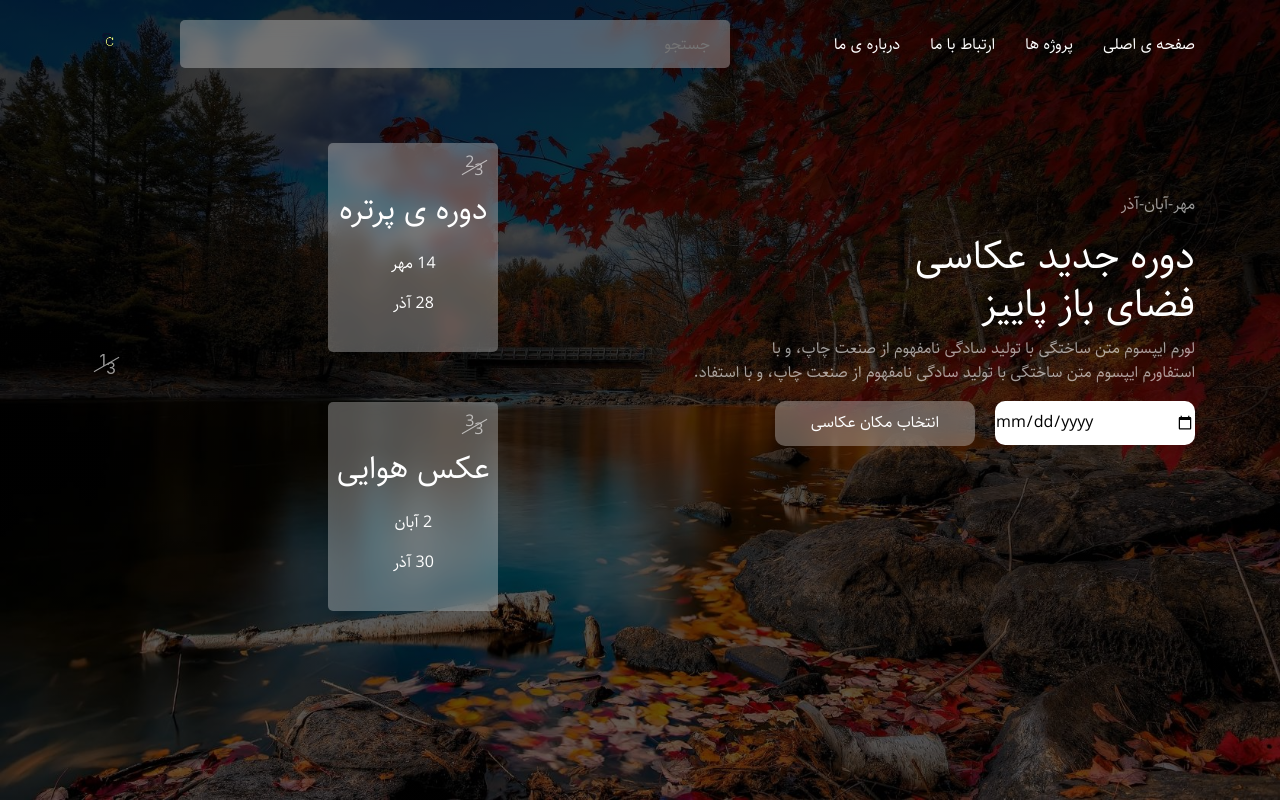
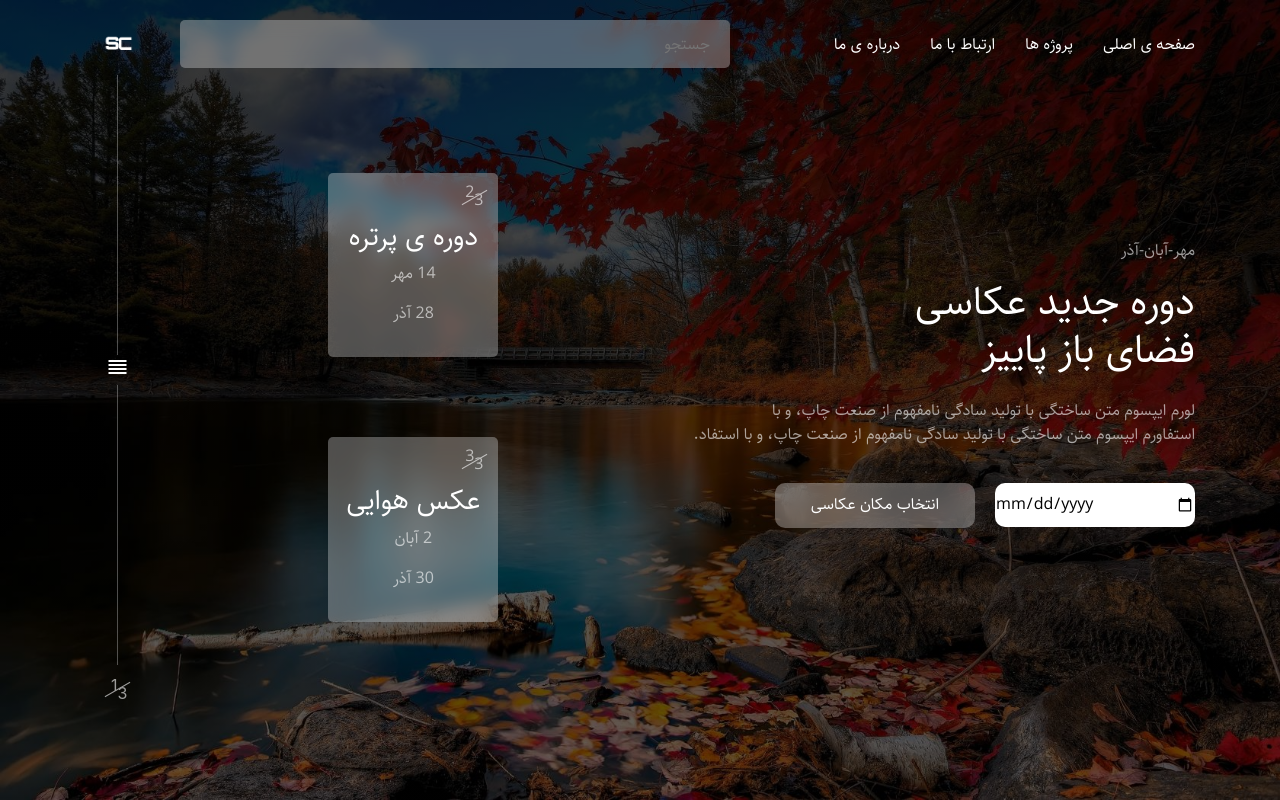
Before and after one commit to yzohre/project-me-sass, a plain HTML site: page index.html in a window 1280 px wide. Drawn offline with nearby package versions, Linux system fonts and the light colour scheme; files whose address does not match are found by name.

Commit message:
final project without risponsive

```diff
--- a/index.html
+++ b/index.html
@@ -7,6 +7,7 @@
     <meta name="viewport" content="width=device-width, initial-scale=1.0">
     <link rel="stylesheet" href="css/main.css">
     <link rel="stylesheet" href="https://stackpath.bootstrapcdn.com/bootstrap/4.3.1/css/bootstrap.min.css" integrity="sha384-ggOyR0iXCbMQv3Xipma34MD+dH/1fQ784/j6cY/iJTQUOhcWr7x9JvoRxT2MZw1T" crossorigin="anonymous">
+    <link href="https://fonts.googleapis.com/icon?family=Material+Icons" rel="stylesheet">
     <title>project me with sass</title>
 </head>
 
@@ -61,7 +62,7 @@
                                         <div class="total">3</div>
                                     </div>
                                     <div class="box-title ">
-                                        <h2>دوره ی پرتره</h2>
+                                        <h3>دوره ی پرتره</h3>
                                         <p>14 مهر</p>
                                         <p>28 آذر</p>
                                     </div>
@@ -74,7 +75,7 @@
                                         <div class="total">3</div>
                                     </div>
                                     <div class="box-title">
-                                        <h2>عکس هوایی</h2>
+                                        <h3>عکس هوایی</h3>
                                         <p>2 آبان</p>
                                         <p>30 آذر</p>
                                     </div>
@@ -87,10 +88,16 @@
 
             <div class="col-1 left">
                 <div class="sidebar">
-                    <div class="sidebar-1"><img src="/images/PicsArt_10-20-03.03.54.png" alt="" class="brand"></div>
-                    <div class="sidebar-2"></div>
-                    <div class="sidebar-3 hamberger"><span><i class="fa fa-bars" aria-hidden="true"></i></span></div>
+                    <div class="sidebar-1"><img src="images/PicsArt_10-21-12.06.49.png" alt="" class="brand"></div>
+                    <div class="sidebar-2">
+                    </div>
+                    <div class="sidebar-3 hamberger"><a href="#"><span class="material-icons" style="color: white;">
+                        reorder
+                        </span></a>
+                    </div>
                     <div class="sidebar-4">
+                    </div>
+                    <div class="sidebar-5">
                         <div class="pagenumber">
                             <div class="current">1</div>
                             <div class="total">3</div>
--- a/sass/_style.scss
+++ b/sass/_style.scss
@@ -71,6 +71,12 @@ body {
             border: none;
             background-color: rgba(255, 255, 255, 0.3);
             backdrop-filter: blur(8px);
+            @media (max-width: 1200px) {
+                width: 400px;
+            }
+            @media (max-width: 992px) {
+                display: none;
+            }
         }
     }
     .menu {
@@ -91,12 +97,14 @@ body {
 .title {
     font-family: $font-sahel;
     text-align: start;
-    margin-top: 100px;
+    margin-top: 130px;
     color: $color-white;
     &-1 {
         opacity: 60%;
+        margin-top: revert;
     }
     &-btn {
+        margin-top: 20px;
         .btn1 {
             padding-left: 20px;
             .date {
@@ -123,12 +131,12 @@ body {
 .box {
     font-family: $font-sahel;
     text-align: start;
-    margin-top: 50px;
+    margin-top: 80px;
     color: $color-white;
     background-color: rgba(255, 255, 255, 0.3);
     backdrop-filter: blur(8px);
     border-radius: 5px;
-    padding-bottom: 20px;
+    padding-bottom: 15px;
     width: 170px;
     &-title {
         text-align: center;
@@ -136,7 +144,7 @@ body {
     &-title>h2 {
         padding-bottom: 15px;
     }
-    .title>p {
+    &-title>p {
         opacity: 60%;
         text-align: center;
     }
@@ -174,19 +182,39 @@ body {
 // ...................................end main.....................................
 // .......................................start sidbar..............................
 .sidebar {
-    padding: 20px;
-    height: 100vh;
-    .brand {
-        width: 40px;
-        height: 40px;
-        color: $color-white;
+    padding: 15px;
+    // height: 100vh;
+    display: flex;
+    flex-direction: column;
+    justify-content: center;
+    align-items: center;
+    &-1 {
+        .brand {
+            width: 60px;
+            height: 60px;
+            color: $color-white;
+        }
     }
     &-2 {
-        width: 2px;
+        width: 0.5px;
         height: 35vh;
-        color: #fff;
+        background-color: $color-white;
+        opacity: 30%;
+    }
+    &-3 {
+        .hamberger {
+            .a {
+                cursor: pointer;
+            }
+        }
     }
     &-4 {
+        width: 0.5px;
+        height: 35vh;
+        background-color: $color-white;
+        opacity: 30%;
+    }
+    &-5 {
         .pagenumber {
             position: relative;
             width: 3em;
```
Also changed, not shown: css/main.css, images/PicsArt_10-21-12.06.49.png (added), images/banner.jpg (added), 1 other file.
